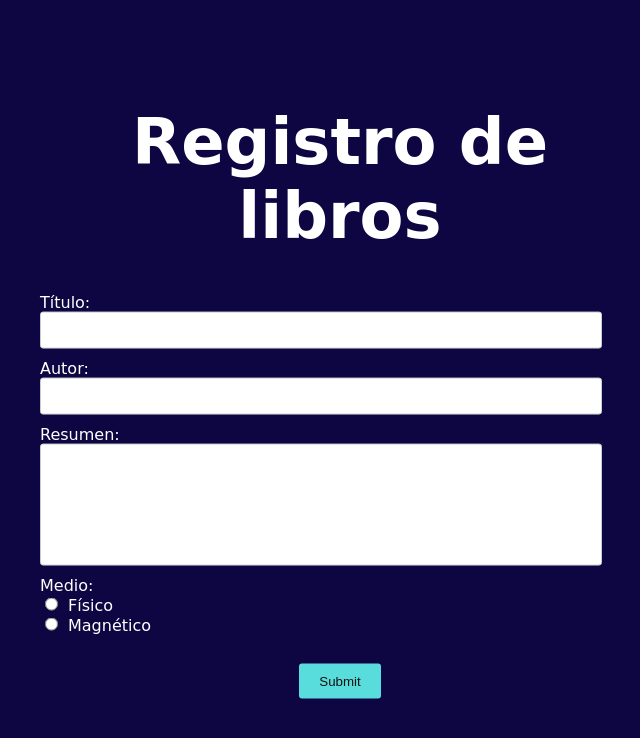
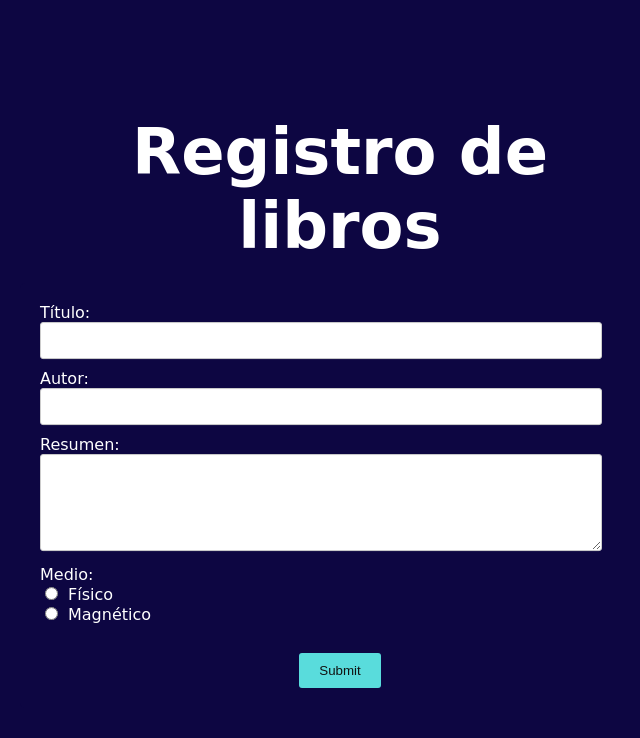
Before and after one commit to belu120494/practica2, a Flask app: page /registro_libros.html in a window 1280 px wide. Shown: the top 738 px of the page, without its empty margins (300-940 px from the left). Run offline with Flask 3, Linux system fonts and the light colour scheme.

Commit message:
tercer commit

```diff
--- a/static/css/style.css
+++ b/static/css/style.css
@@ -48,6 +48,7 @@ input[type="text"],
 input[type="number"],
 input[type="email"],
 input[type="password"],
+textarea,
 select {
     width: 90%;
     padding: 10px;
--- a/templates/registro_libros.html
+++ b/templates/registro_libros.html
@@ -18,7 +18,7 @@
       <br />
       Resumen:
       <br />
-      <input type="text" name="resumen" style="height: 100px" />
+      <textarea id="resumen" name="resumen" rows="5" cols="30"></textarea>
       <br />
       Medio:
       <br />
```
